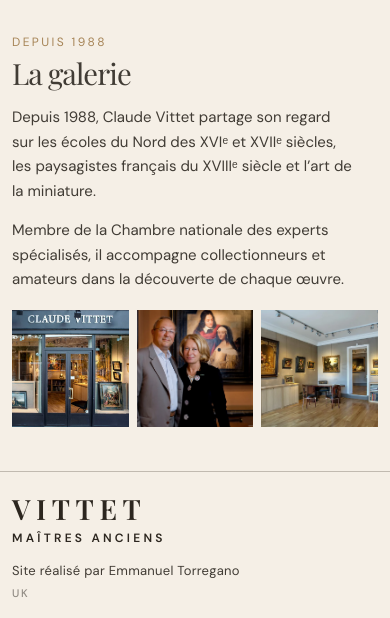
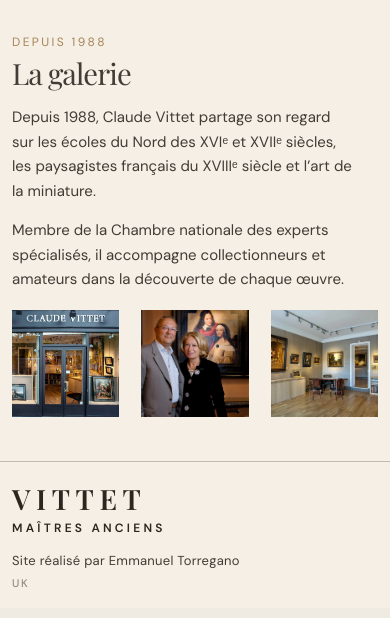
Before and after one commit to ZaraA1971/pupitre-core, a PHP site: page / in a window 390 px wide. Shown: the part 1516-2134 px from the top of the page. After the commit the page ends 2103 px from the top, so only its background shows below. Run offline with PHP 8.4, Linux system fonts and the light colour scheme.

Commit message:
Spread the about triptych across the full content width.
Keep the smaller square tile size and distribute the three photos
with space-between so the row spans edge to edge.

Co-authored-by: Emmanuel Torregano <ZaraA1971@users.noreply.github.com>

```diff
--- a/galerie-vittet/index.html
+++ b/galerie-vittet/index.html
@@ -37,7 +37,7 @@
   <link rel="preconnect" href="https://fonts.googleapis.com">
   <link rel="preconnect" href="https://fonts.gstatic.com" crossorigin>
   <link href="https://fonts.googleapis.com/css2?family=DM+Sans:wght@400;500;600&family=Playfair+Display:wght@400;500;600;700&display=swap" rel="stylesheet">
-  <link rel="stylesheet" href="style.css?v=20261107-galerie3">
+  <link rel="stylesheet" href="style.css?v=20261107-galerie4">
 </head>
 <body>
   <!-- Balance des blancs douce pour --img-enhance (pas de teinte brune / sépia). -->
@@ -287,7 +287,7 @@
       </div>
     </div>
   </dialog>
-  <script src="i18n.js?v=20261107-galerie3" defer></script>
-  <script src="main.js?v=20261107-galerie3" defer></script>
+  <script src="i18n.js?v=20261107-galerie4" defer></script>
+  <script src="main.js?v=20261107-galerie4" defer></script>
 </body>
 </html>
--- a/galerie-vittet/style.css
+++ b/galerie-vittet/style.css
@@ -1073,17 +1073,16 @@ footer a {
   font-size: var(--type-meta);
 }
 
-/* #galerie — left copy above a reduced equal square triptych */
+/* #galerie — left copy above a reduced square triptych spread full-width */
 .about {
   --gal-pad-block: 64px;
-  --gal-space: clamp(12px, 1.8vw, 20px);
   --gal-photo-ratio: 1 / 1;
-  /* ~30% smaller than full-bleed strip */
-  --gal-gallery-width: 70%;
+  /* Same tile size as the former 70%-wide strip, spaced across full width. */
+  --gal-photo-basis: calc(100% * 0.7 / 3);
   display: flex;
   flex-direction: column;
   gap: clamp(24px, 3vw, 32px);
-  align-items: flex-start;
+  align-items: stretch;
   padding: var(--gal-pad-block) var(--page-pad) var(--gal-pad-block);
   position: relative;
   z-index: 0;
@@ -1142,19 +1141,20 @@ footer a {
 }
 
 .about-gallery {
-  display: grid;
-  grid-template-columns: repeat(3, minmax(0, 1fr));
-  gap: var(--gal-space);
-  width: var(--gal-gallery-width);
+  display: flex;
+  justify-content: space-between;
+  align-items: start;
+  width: 100%;
   max-width: 100%;
-  align-items: start;
-  align-self: flex-start;
+  gap: 0;
 }
 
 .about-photo {
   margin: 0;
   min-width: 0;
-  width: 100%;
+  flex: 0 0 var(--gal-photo-basis);
+  width: var(--gal-photo-basis);
+  max-width: var(--gal-photo-basis);
 }
 
 .about-photo img {
@@ -1630,12 +1630,8 @@ footer {
     font-size: var(--type-sm);
   }
   .about {
-    --gal-space: 14px;
-    --gal-gallery-width: 78%;
+    --gal-photo-basis: calc(100% * 0.74 / 3);
     padding: 56px var(--page-pad-lg) 56px;
-  }
-  .about-gallery {
-    grid-template-columns: repeat(3, minmax(0, 1fr));
   }
   /* Photo row flexes; fiche sits on content height (not the reverse). */
   .lightbox-layout {
@@ -1926,20 +1922,15 @@ footer {
   }
   .search-status.is-empty { font-size: 22px; }
 
-  /* —— Galerie about: left copy + smaller triptych —— */
+  /* —— Galerie about: left copy + spread triptych —— */
   .about {
-    --gal-space: 8px;
     --gal-pad-block: 36px;
-    --gal-gallery-width: 100%;
+    --gal-photo-basis: calc(100% * 0.88 / 3);
     padding: 36px var(--page-pad) 44px;
     gap: 18px;
   }
   .about-copy {
     max-width: none;
-  }
-  .about-gallery {
-    grid-template-columns: repeat(3, minmax(0, 1fr));
-    width: 100%;
   }
 
   footer { align-items: flex-start; }
```
